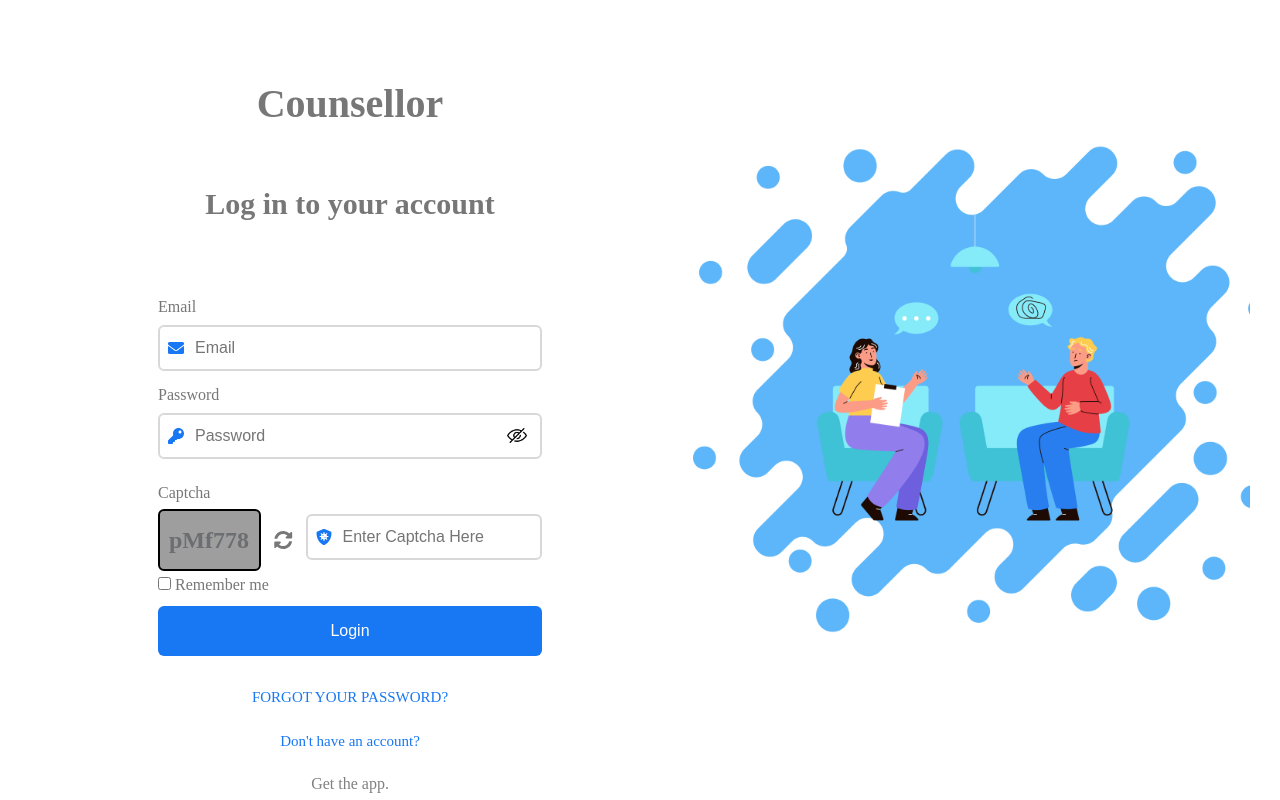
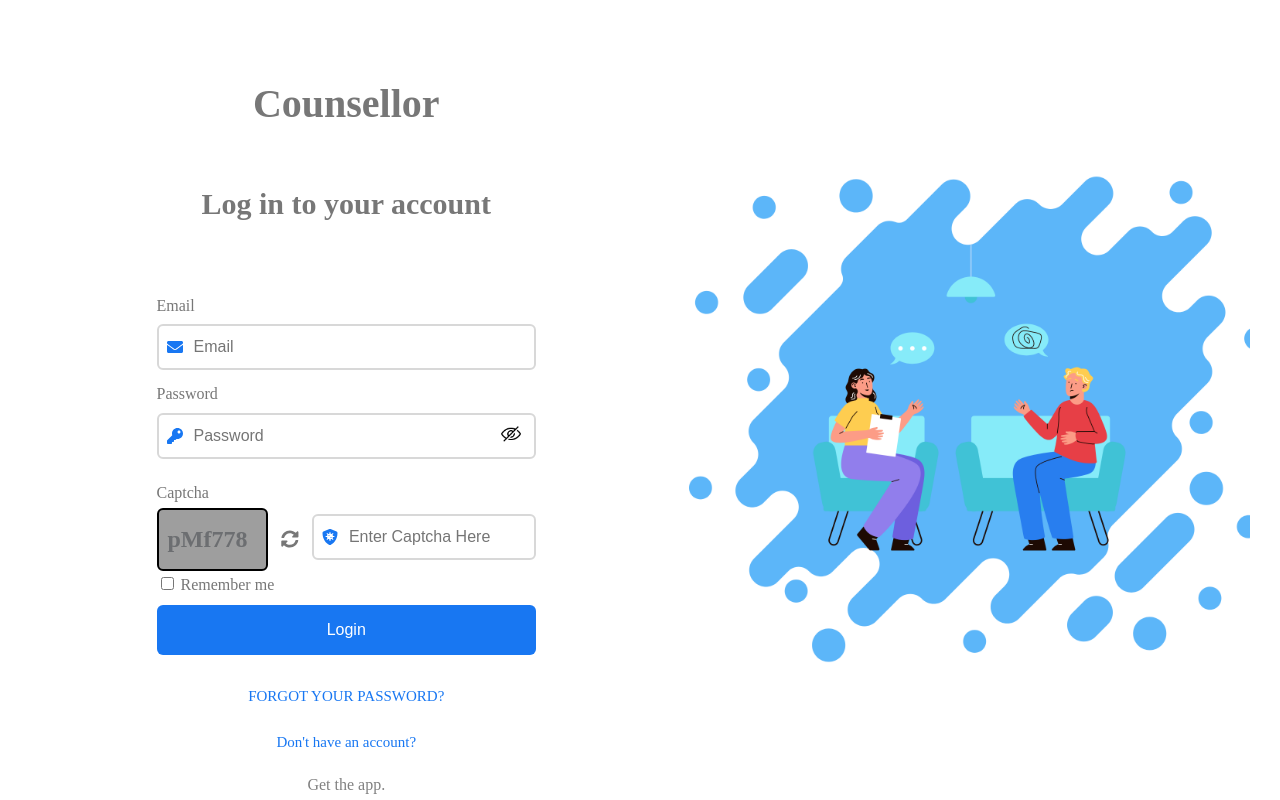
Before and after one commit to Counselllor/Counsellor-Web, a React (Vite) app: page / in a window 1280 px wide. Shown: the top 800 px of the page. Built offline with nearby package versions, Linux system fonts and the light colour scheme; no server answers; grey boxes are pictures that could not be loaded; a web font is replaced by a local one.

Commit message:
fix: Removed Overriding CSS

```diff
--- a/src/components/About/About.css
+++ b/src/components/About/About.css
@@ -1,21 +1,4 @@
-/*
-0 - 600px: phone
-600 - 900px: tablet portrait
-900 - 1200px: tablet landscape
-[1200 - 1800] is where our normal styles apply
-1800px + : Big Desktop
 
-$breakpoint arguments choices:
-- phone
-- tablet-portrait
-- tablet-landscape
-- big-desktop
-
-ORDER TO SET MEDIA QUERIES:
-base + typography > general layout + grid > page layout > components
-
-//1em = 16px
-*/
 @keyframes moveInLeft {
     0% {
       opacity: 0;
@@ -46,13 +29,13 @@ base + typography > general layout + grid > page layout > components
       transform: translate(0);
     }
   }
-  *,
+  /* *,
   *::after,
   *::before {
     margin: 0;
     padding: 0;
     box-sizing: inherit;
-  }
+  } */
 
   /*This defines what 1rem is. This setting allow users to maximize and minimize their
   screen sizes*/
@@ -92,7 +75,7 @@ base + typography > general layout + grid > page layout > components
   body {
     font-family: "Arial", sans-serif;
     font-weight: 400;
-    /*font-size: 16px;*/
+    font-size: 16px;
     line-height: 1.7;
     color: #777;
   }
--- a/src/components/About/About.jsx
+++ b/src/components/About/About.jsx
@@ -250,7 +250,7 @@ const About = () => {
             </div>
 
             <div class="u-center-text u-margin-top-huge">
-                <a href="#" class="btn btn--green">Discover all Tours</a>
+                <a href="./dashboard" class="btn btn--green">Discover All</a>
             </div>
         </section>
 
```
